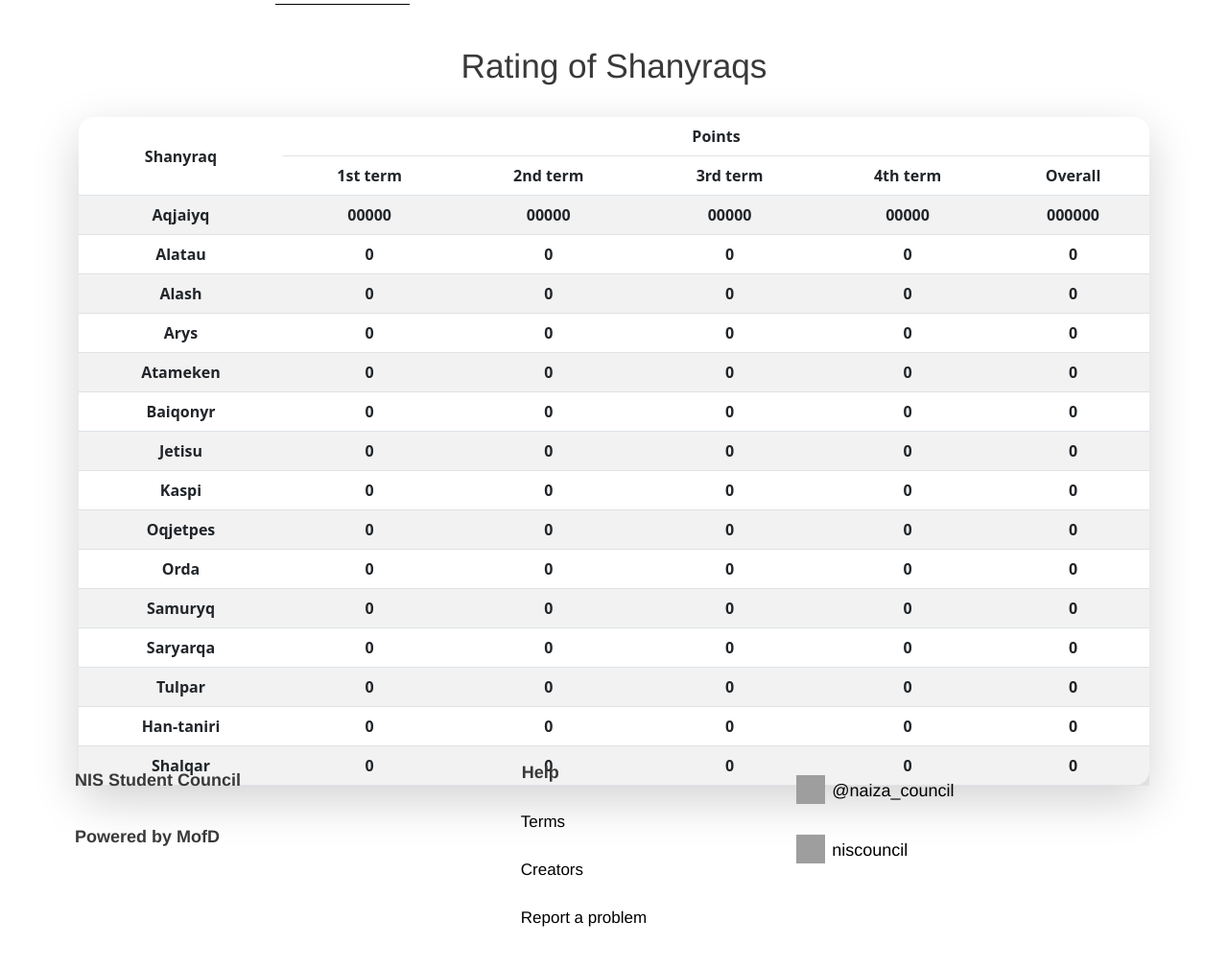
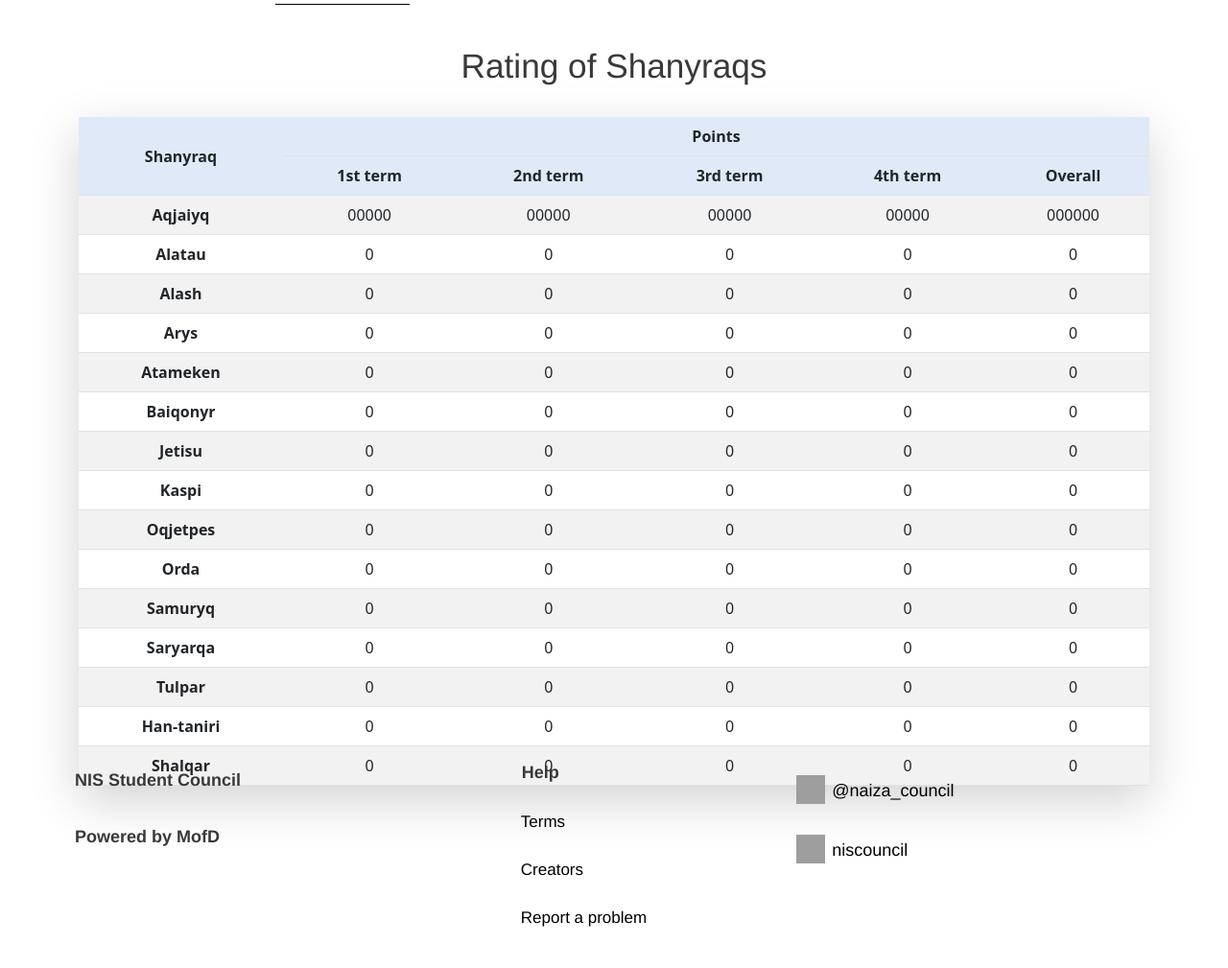
Before and after one commit to coderfromaksay/niscouncil, a PHP site: page /pages/rating.html in a window 1280 px wide. Shown: the part 150-1159 px from the top of the page at 96% size. Run offline with PHP 8.4, Linux system fonts and the light colour scheme; lists and menus that the app fills with data are empty; style sheets or scripts are compiled from the project's sources; grey boxes are pictures that could not be loaded.

Commit message:
rating page demo v1

```diff
--- a/dist/comingSoon.html
+++ b/dist/comingSoon.html
@@ -19,7 +19,7 @@
          <ul class="header-ul d-lg-flex d-none">
             <li><a href="team.html" class="text text-center">Team</a></li>
             <li><a href="https://nml-oral.vercel.app" class="text text-center">NML</a></li>
-            <li><a href="comingSoon.html" class="text text-center">Rating</a></li>
+            <li><a href="rating.html" class="text text-center">Rating</a></li>
             <li><a href="home.html" class="text text-center">Home</a></li>
          </ul>
          <a class="button-header btn px-4  d-lg-block d-none" href="https://youtu.be/oHg5SJYRHA0?si=xviLR1o_XwEhnRUD" target="_blank">Sign up
@@ -36,7 +36,7 @@
                <div class="list-unstyled list-group text-decoration-none">
                   <a href="team.html" class="text-center list-group-item list-group-item-action p-2">Team</a>
                   <a href="https://nml-oral.vercel.app" class=" text-center list-group-item list-group-item-action p-2">NML</a>
-                  <a href="comingSoon.html" class=" text-center list-group-item list-group-item-action p-2">Rating</a>
+                  <a href="rating.html" class=" text-center list-group-item list-group-item-action p-2">Rating</a>
                   <a href="home.html" class=" text-center list-group-item list-group-item-action p-2">Home</a>
                </div>
             </div>
--- a/dist/team.html
+++ b/dist/team.html
@@ -19,7 +19,7 @@
          <ul class="header-ul d-lg-flex d-none">
             <li><a href="team.html" class="text text-center">Team</a></li>
             <li><a href="https://nml-oral.vercel.app" class="text text-center">NML</a></li>
-            <li><a href="comingSoon.html" class="text text-center">Rating</a></li>
+            <li><a href="rating.html" class="text text-center">Rating</a></li>
             <li><a href="home.html" class="text text-center">Home</a></li>
          </ul>
          <a class="button-header btn px-4  d-lg-block d-none" href="https://youtu.be/oHg5SJYRHA0?si=xviLR1o_XwEhnRUD" target="_blank">Sign up
@@ -36,7 +36,7 @@
                <div class="list-unstyled list-group text-decoration-none">
                   <a href="team.html" class="text-center list-group-item list-group-item-action p-2">Team</a>
                   <a href="https://nml-oral.vercel.app" class=" text-center list-group-item list-group-item-action p-2">NML</a>
-                  <a href="comingSoon.html" class=" text-center list-group-item list-group-item-action p-2">Rating</a>
+                  <a href="rating.html" class=" text-center list-group-item list-group-item-action p-2">Rating</a>
                   <a href="home.html" class=" text-center list-group-item list-group-item-action p-2">Home</a>
                </div>
             </div>
--- a/src/assets/styles/scss/rating.scss
+++ b/src/assets/styles/scss/rating.scss
@@ -216,8 +216,8 @@ a{
 //th{
 //  border: .7px solid #bcb9b9 !important;
 //}
-.thead{
-  background-color: #0c63e4!important;
+thead{
+  background-color: #dfe9f8 !important;
 }
 
 /////////////////////////////////////////////////////////////////////////////////////////////////////////////////////////////////////
--- a/src/pages/comingSoon.html
+++ b/src/pages/comingSoon.html
@@ -19,7 +19,7 @@
          <ul class="header-ul d-lg-flex d-none">
             <li><a href="team.html" class="text text-center">Team</a></li>
             <li><a href="https://nml-oral.vercel.app" class="text text-center">NML</a></li>
-            <li><a href="comingSoon.html" class="text text-center">Rating</a></li>
+            <li><a href="rating.html" class="text text-center">Rating</a></li>
             <li><a href="home.html" class="text text-center">Home</a></li>
          </ul>
          <a class="button-header btn px-4  d-lg-block d-none" href="https://youtu.be/oHg5SJYRHA0?si=xviLR1o_XwEhnRUD" target="_blank">Sign up
@@ -36,7 +36,7 @@
                <div class="list-unstyled list-group text-decoration-none">
                   <a href="team.html" class="text-center list-group-item list-group-item-action p-2">Team</a>
                   <a href="https://nml-oral.vercel.app" class=" text-center list-group-item list-group-item-action p-2">NML</a>
-                  <a href="comingSoon.html" class=" text-center list-group-item list-group-item-action p-2">Rating</a>
+                  <a href="rating.html" class=" text-center list-group-item list-group-item-action p-2">Rating</a>
                   <a href="home.html" class=" text-center list-group-item list-group-item-action p-2">Home</a>
                </div>
             </div>
--- a/src/pages/rating.html
+++ b/src/pages/rating.html
@@ -19,7 +19,7 @@
             <ul class="header-ul d-lg-flex d-none">
                 <li><a href="team.html" class="text text-center">Team</a></li>
                 <li><a href="https://nml-oral.vercel.app" class="text text-center">NML</a></li>
-                <li><a href="comingSoon.html" class="text text-center">Rating</a></li>
+                <li><a href="rating.html" class="text text-center">Rating</a></li>
                 <li><a href="home.html" class="text text-center">Home</a></li>
             </ul>
             <a class="button-header btn px-4  d-lg-block d-none" href="https://youtu.be/oHg5SJYRHA0?si=xviLR1o_XwEhnRUD" target="_blank">Sign up
@@ -36,7 +36,7 @@
                     <div class="list-unstyled list-group text-decoration-none">
                         <a href="team.html" class="text-center list-group-item list-group-item-action p-2">Team</a>
                         <a href="https://nml-oral.vercel.app" class=" text-center list-group-item list-group-item-action p-2">NML</a>
-                        <a href="comingSoon.html" class=" text-center list-group-item list-group-item-action p-2">Rating</a>
+                        <a href="rating.html" class=" text-center list-group-item list-group-item-action p-2">Rating</a>
                         <a href="home.html" class=" text-center list-group-item list-group-item-action p-2">Home</a>
                     </div>
                 </div>
@@ -55,7 +55,7 @@
     <section id="shanyraqs" class="rating-section active" >
         <h1 class="text-mid text-center">Rating of Shanyraqs</h1>
 
-        <table class="table shadow-lg rounded-4 table-striped">
+        <table class="table shadow-lg table-striped">
             <thead>
                 <tr>
                     <th rowspan="2" class="text-center align-content-center">Shanyraq</th>
@@ -72,123 +72,123 @@
             <tbody>
                 <tr>
                     <th class="text-center">Aqjaiyq</th>
-                    <th class="text-center">00000</th>
-                    <th class="text-center">00000</th>
-                    <th class="text-center">00000</th>
-                    <th class="text-center">00000</th>
-                    <th class="text-center">000000</th>
+                    <td class="text-center">00000</td>
+                    <td class="text-center">00000</td>
+                    <td class="text-center">00000</td>
+                    <td class="text-center">00000</td>
+                    <td class="text-center">000000</td>
                 </tr>
                 <tr>
                     <th class="text-center">Alatau</th>
-                    <th class="text-center">0</th>
-                    <th class="text-center">0</th>
-                    <th class="text-center">0</th>
-                    <th class="text-center">0</th>
-                    <th class="text-center">0</th>
+                    <td class="text-center">0</td>
+                    <td class="text-center">0</td>
+                    <td class="text-center">0</td>
+                    <td class="text-center">0</td>
+                    <td class="text-center">0</td>
                 </tr>
                 <tr>
                     <th class="text-center">Alash</th>
-                    <th class="text-center">0</th>
-                    <th class="text-center">0</th>
-                    <th class="text-center">0</th>
-                    <th class="text-center">0</th>
-                    <th class="text-center">0</th>
+                    <td class="text-center">0</td>
+                    <td class="text-center">0</td>
+                    <td class="text-center">0</td>
+                    <td class="text-center">0</td>
+                    <td class="text-center">0</td>
                 </tr>
                 <tr>
                     <th class="text-center">Arys</th>
-                    <th class="text-center">0</th>
-                    <th class="text-center">0</th>
-                    <th class="text-center">0</th>
-                    <th class="text-center">0</th>
-                    <th class="text-center">0</th>
+                    <td class="text-center">0</td>
+                    <td class="text-center">0</td>
+                    <td class="text-center">0</td>
+                    <td class="text-center">0</td>
+                    <td class="text-center">0</td>
                 </tr>
                 <tr>
                     <th class="text-center">Atameken</th>
-                    <th class="text-center">0</th>
-                    <th class="text-center">0</th>
-                    <th class="text-center">0</th>
-                    <th class="text-center">0</th>
-                    <th class="text-center">0</th>
+                    <td class="text-center">0</td>
+                    <td class="text-center">0</td>
+                    <td class="text-center">0</td>
+                    <td class="text-center">0</td>
+                    <td class="text-center">0</td>
                 </tr>
                 <tr>
                     <th class="text-center">Baiqonyr</th>
-                    <th class="text-center">0</th>
-                    <th class="text-center">0</th>
-                    <th class="text-center">0</th>
-                    <th class="text-center">0</th>
-                    <th class="text-center">0</th>
+                    <td class="text-center">0</td>
+                    <td class="text-center">0</td>
+                    <td class="text-center">0</td>
+                    <td class="text-center">0</td>
+                    <td class="text-center">0</td>
                 </tr>
                 <tr>
                     <th class="text-center">Jetisu</th>
-                    <th class="text-center">0</th>
-                    <th class="text-center">0</th>
-                    <th class="text-center">0</th>
-                    <th class="text-center">0</th>
-                    <th class="text-center">0</th>
+                    <td class="text-center">0</td>
+                    <td class="text-center">0</td>
+                    <td class="text-center">0</td>
+                    <td class="text-center">0</td>
+                    <td class="text-center">0</td>
                 </tr>
                 <tr>
                     <th class="text-center">Kaspi</th>
-                    <th class="text-center">0</th>
-                    <th class="text-center">0</th>
-                    <th class="text-center">0</th>
-                    <th class="text-center">0</th>
-                    <th class="text-center">0</th>
+                    <td class="text-center">0</td>
+                    <td class="text-center">0</td>
+                    <td class="text-center">0</td>
+                    <td class="text-center">0</td>
+                    <td class="text-center">0</td>
                 </tr>
                 <tr>
                     <th class="text-center">Oqjetpes</th>
-                    <th class="text-center">0</th>
-                    <th class="text-center">0</th>
-                    <th class="text-center">0</th>
-                    <th class="text-center">0</th>
-                    <th class="text-center">0</th>
+                    <td class="text-center">0</td>
+                    <td class="text-center">0</td>
+                    <td class="text-center">0</td>
+                    <td class="text-center">0</td>
+                    <td class="text-center">0</td>
                 </tr>
                 <tr>
                     <th class="text-center">Orda</th>
-                    <th class="text-center">0</th>
-                    <th class="text-center">0</th>
-                    <th class="text-center">0</th>
-                    <th class="text-center">0</th>
-                    <th class="text-center">0</th>
+                    <td class="text-center">0</td>
+                    <td class="text-center">0</td>
+                    <td class="text-center">0</td>
+                    <td class="text-center">0</td>
+                    <td class="text-center">0</td>
                 </tr>
                 <tr>
                     <th class="text-center">Samuryq</th>
-                    <th class="text-center">0</th>
-                    <th class="text-center">0</th>
-                    <th class="text-center">0</th>
-                    <th class="text-center">0</th>
-                    <th class="text-center">0</th>
+                    <td class="text-center">0</td>
+                    <td class="text-center">0</td>
+                    <td class="text-center">0</td>
+                    <td class="text-center">0</td>
+                    <td class="text-center">0</td>
                 </tr>
                 <tr>
                     <th class="text-center">Saryarqa</th>
-                    <th class="text-center">0</th>
-                    <th class="text-center">0</th>
-                    <th class="text-center">0</th>
-                    <th class="text-center">0</th>
-                    <th class="text-center">0</th>
+                    <td class="text-center">0</td>
+                    <td class="text-center">0</td>
+                    <td class="text-center">0</td>
+                    <td class="text-center">0</td>
+                    <td class="text-center">0</td>
                 </tr>
                 <tr>
                     <th class="text-center">Tulpar</th>
-                    <th class="text-center">0</th>
-                    <th class="text-center">0</th>
-                    <th class="text-center">0</th>
-                    <th class="text-center">0</th>
-                    <th class="text-center">0</th>
+                    <td class="text-center">0</td>
+                    <td class="text-center">0</td>
+                    <td class="text-center">0</td>
+                    <td class="text-center">0</td>
+                    <td class="text-center">0</td>
                 </tr>
                 <tr>
                     <th class="text-center">Han-taniri</th>
-                    <th class="text-center">0</th>
-                    <th class="text-center">0</th>
-                    <th class="text-center">0</th>
-                    <th class="text-center">0</th>
-                    <th class="text-center">0</th>
+                    <td class="text-center">0</td>
+                    <td class="text-center">0</td>
+                    <td class="text-center">0</td>
+                    <td class="text-center">0</td>
+                    <td class="text-center">0</td>
                 </tr>
                 <tr>
                     <th class="text-center">Shalqar</th>
-                    <th class="text-center">0</th>
-                    <th class="text-center">0</th>
-                    <th class="text-center">0</th>
-                    <th class="text-center">0</th>
-                    <th class="text-center">0</th>
+                    <td class="text-center">0</td>
+                    <td class="text-center">0</td>
+                    <td class="text-center">0</td>
+                    <td class="text-center">0</td>
+                    <td class="text-center">0</td>
                 </tr>
             </tbody>
         </table>
--- a/src/pages/team.html
+++ b/src/pages/team.html
@@ -19,7 +19,7 @@
          <ul class="header-ul d-lg-flex d-none">
             <li><a href="team.html" class="text text-center">Team</a></li>
             <li><a href="https://nml-oral.vercel.app" class="text text-center">NML</a></li>
-            <li><a href="comingSoon.html" class="text text-center">Rating</a></li>
+            <li><a href="rating.html" class="text text-center">Rating</a></li>
             <li><a href="home.html" class="text text-center">Home</a></li>
          </ul>
          <a class="button-header btn px-4  d-lg-block d-none" href="https://youtu.be/oHg5SJYRHA0?si=xviLR1o_XwEhnRUD" target="_blank">Sign up
@@ -36,7 +36,7 @@
                <div class="list-unstyled list-group text-decoration-none">
                   <a href="team.html" class="text-center list-group-item list-group-item-action p-2">Team</a>
                   <a href="https://nml-oral.vercel.app" class=" text-center list-group-item list-group-item-action p-2">NML</a>
-                  <a href="comingSoon.html" class=" text-center list-group-item list-group-item-action p-2">Rating</a>
+                  <a href="rating.html" class=" text-center list-group-item list-group-item-action p-2">Rating</a>
                   <a href="home.html" class=" text-center list-group-item list-group-item-action p-2">Home</a>
                </div>
             </div>
```
